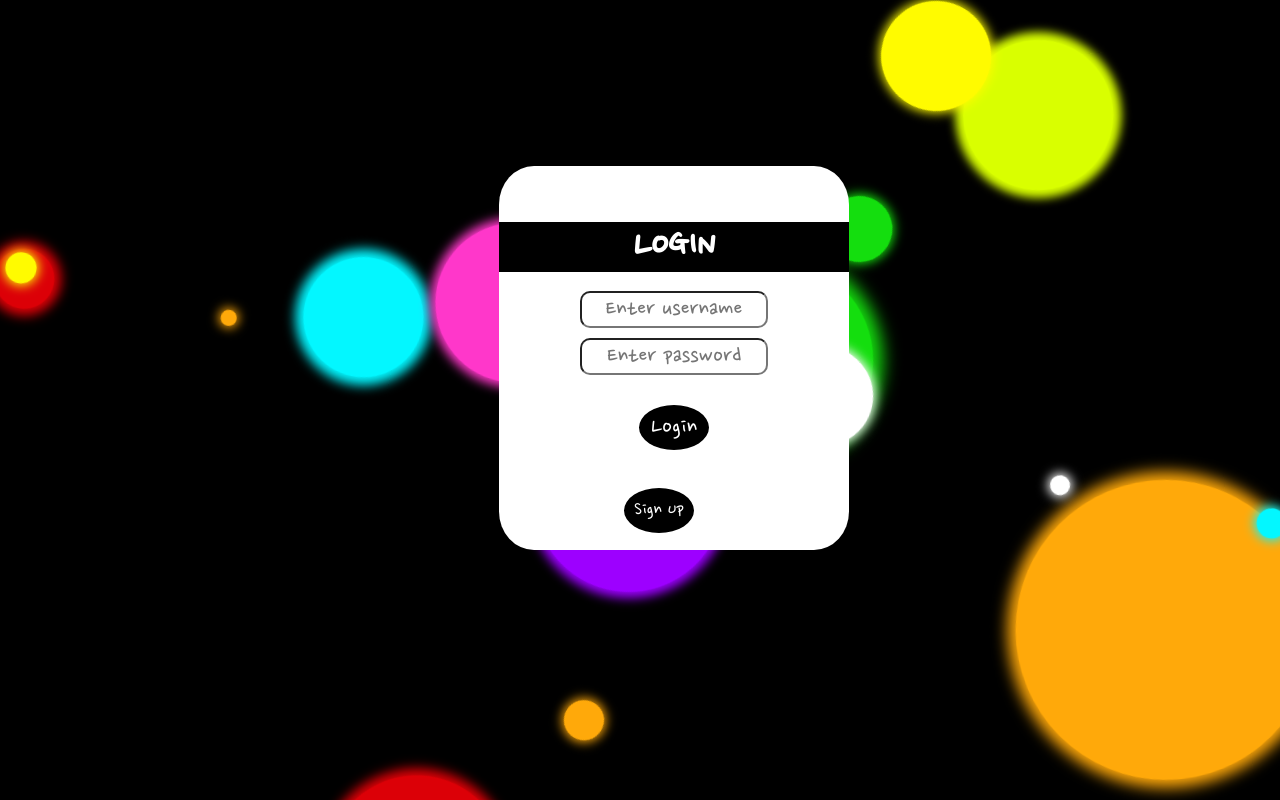
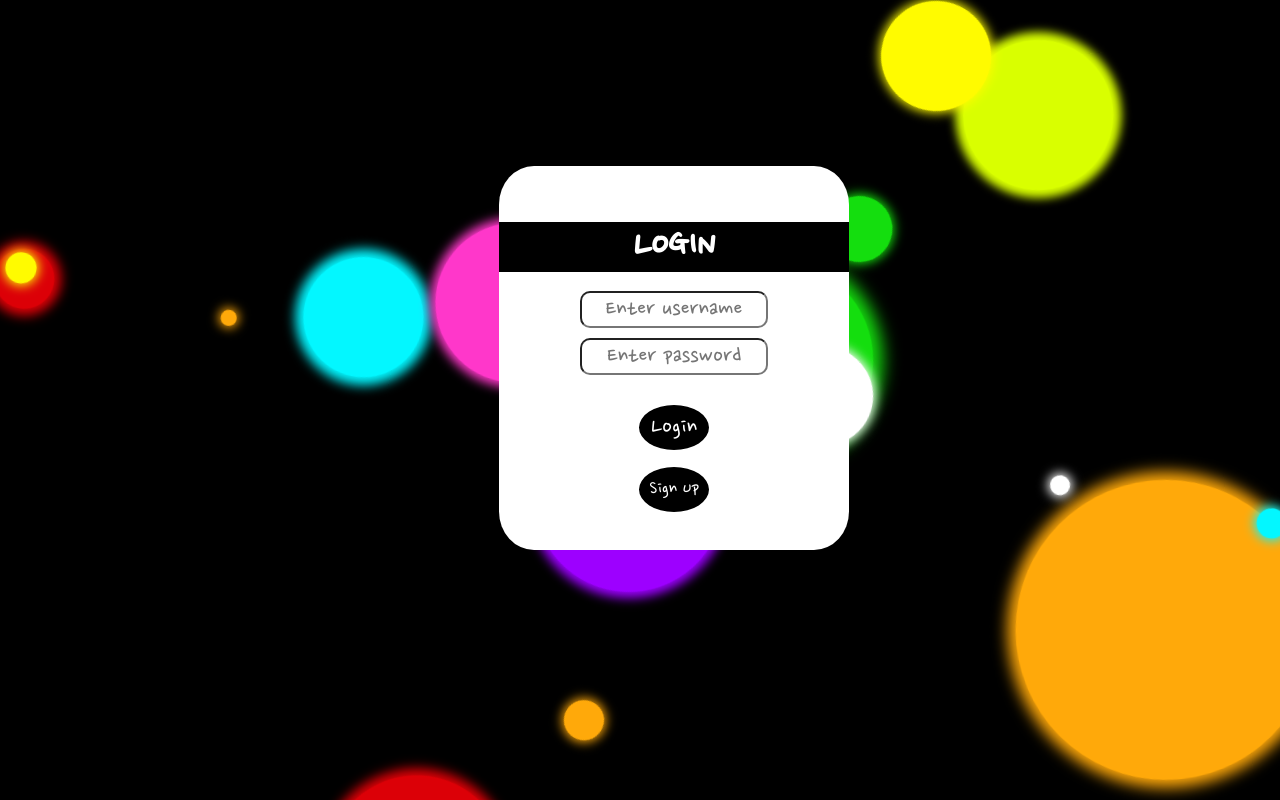
Before and after one commit to joki9448/to-do-list, a React (Create React App) app in the folder client/: page / in a window 1280 px wide. Built offline with nearby package versions, Linux system fonts and the light colour scheme; no server answers.

Commit message:
reworked sign up button again - moved into form container and specified button type

```diff
--- a/client/src/App.css
+++ b/client/src/App.css
@@ -68,10 +68,7 @@ body {
   border-radius: 100%;
   font-size: 20px;
   position: absolute;
-  margin-top: 61vh;
-  margin-left: 48.75vw;
-  /* margin-top: 33.75%;
-  margin-left: 48.7%; */
+  margin-top: 75%;
   height: 45px;
   width: 70px;
 }
@@ -106,7 +103,7 @@ body {
   border-radius: 10%;
   height: 26%;
   margin-top: 13%;
-  margin-left: 2.5%;
+  /* margin-left: 2.5%; */
   padding: 6%;
   /* padding-left: 3%;
   padding-right: 3%; */
--- a/client/src/components/LoginForm.js
+++ b/client/src/components/LoginForm.js
@@ -60,8 +60,8 @@ function LoginForm({ onLogin, handleIsSignUpFormVisible }) {
                 >
                 Login
                 </button>
-            </form>
                 <button className="signup-btn"
+                        type="button"
                         onClick={() => handleIsSignUpFormVisible(true)}
                         onMouseEnter={() => {setIsSignupButtonHovered(true)}}
                         onMouseLeave={() => {setIsSignupButtonHovered(false)}}
@@ -73,6 +73,7 @@ function LoginForm({ onLogin, handleIsSignUpFormVisible }) {
                 >
                     Sign Up
                 </button>
+            </form>
         </div>
     )
 };
```
Lines whose indentation alone changed are shown as unchanged.
